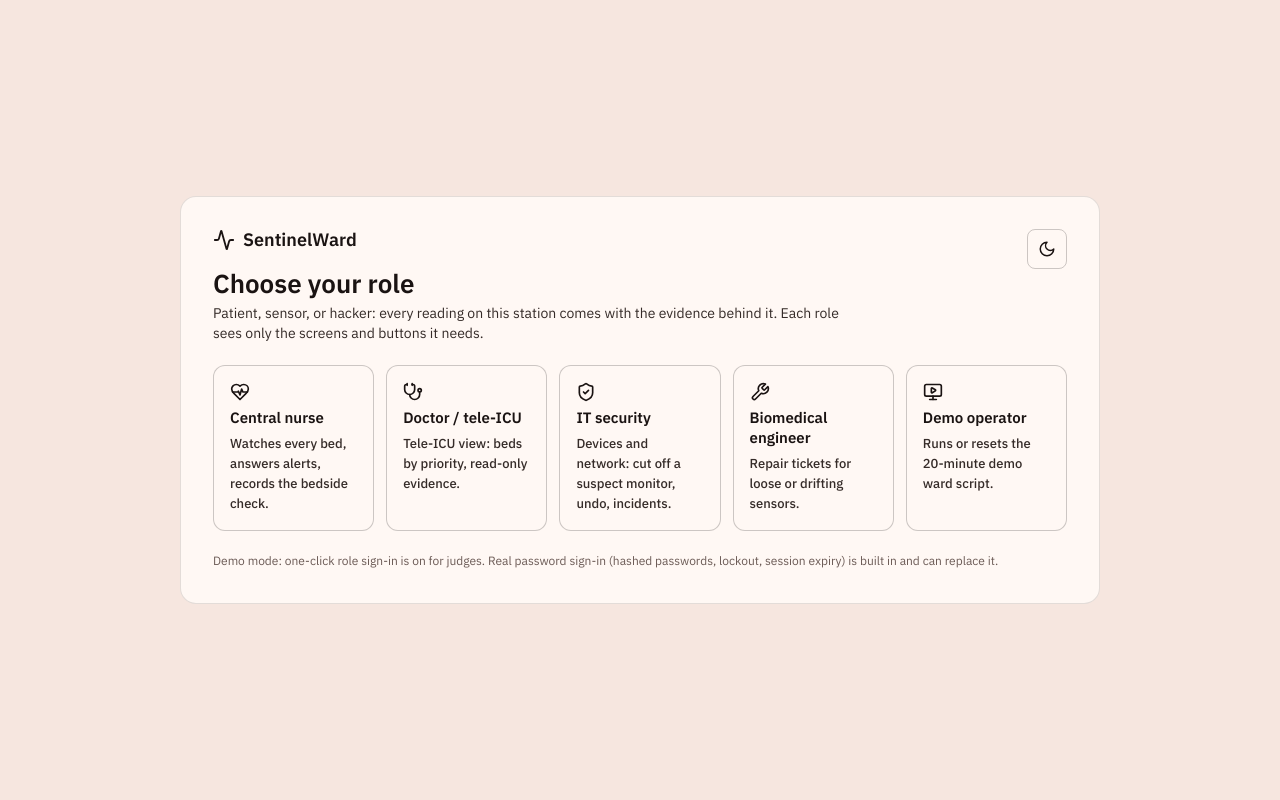
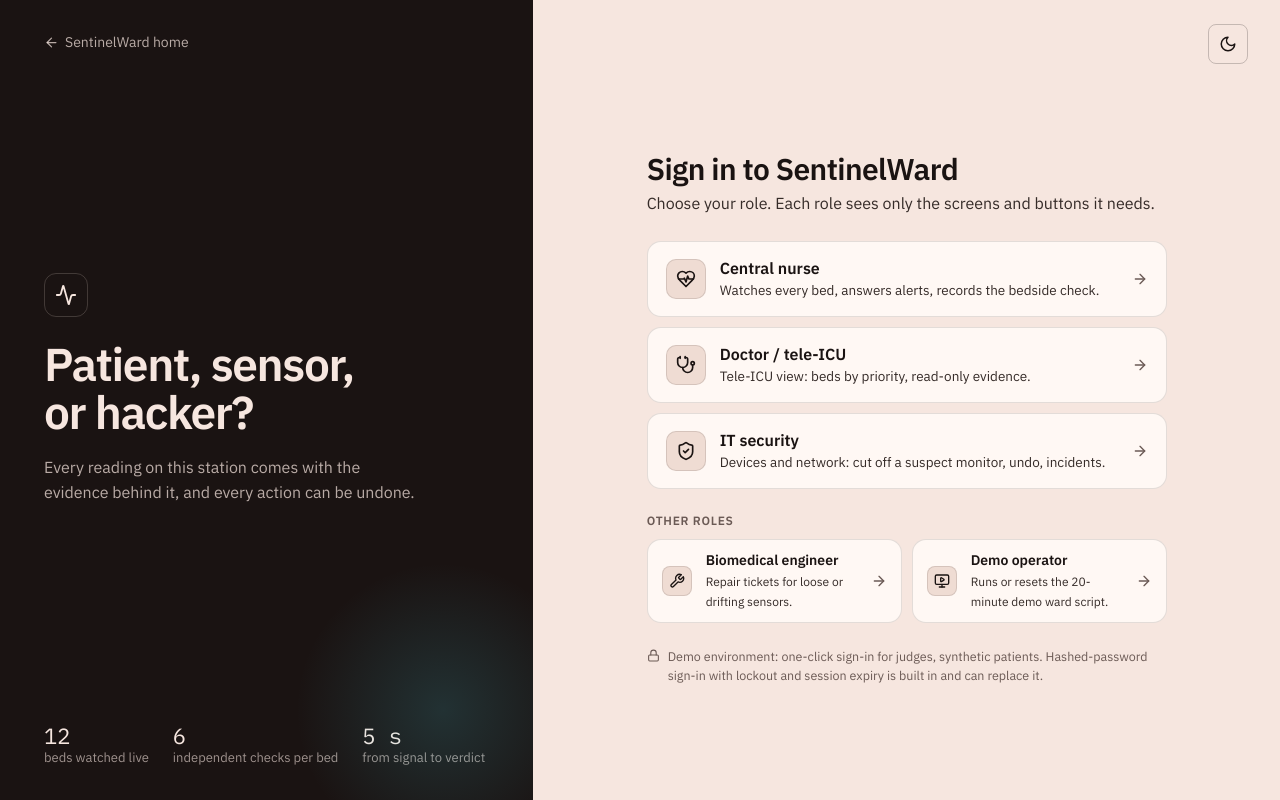
Before and after one commit to adityasinghin01-hash/sentinelward, a React (Vite) app in the folder web/: page /login in a window 1280 px wide. Built offline with nearby package versions, Linux system fonts and the light colour scheme.

Commit message:
Sign-in redesign: split layout, three primary role cards + secondary roles, home link, honest demo note; test wording updated
Co-Authored-By: Claude Opus 5.5 <noreply@anthropic.com>

```diff
--- a/web/src/pages/Login.tsx
+++ b/web/src/pages/Login.tsx
@@ -1,7 +1,7 @@
 import {useState} from 'react';
 import {ThemeToggle} from '../components/ThemeToggle';
-import {useLocation, useNavigate, useSearchParams} from 'react-router-dom';
-import {Activity, ShieldCheck, Stethoscope, Wrench, MonitorPlay, HeartPulse} from 'lucide-react';
+import {Link, useLocation, useNavigate, useSearchParams} from 'react-router-dom';
+import {Activity, ShieldCheck, Stethoscope, Wrench, MonitorPlay, HeartPulse, ArrowRight, ArrowLeft, Lock} from 'lucide-react';
 import type {Role, Session} from '../lib/types';
 import {api} from '../lib/api';
 import {roleHomes, roleNames} from '../lib/domain';
@@ -43,31 +43,40 @@ export function LoginPage() {
     }
   };
 
+  const card = ({role, icon: Icon, does}: typeof ROLES[number], big: boolean) => (
+    <button key={role} className={`role-card ${big ? 'role-big' : 'role-small'} ${preset === role ? 'is-preset' : ''}`} autoFocus={preset === role}
+            onClick={() => void signIn(role)} disabled={pending !== null} aria-busy={pending === role}>
+      <span className="role-icon"><Icon size={big ? 20 : 16} aria-hidden="true" /></span>
+      <span className="role-text"><strong>{roleNames[role]}</strong><span>{does}</span></span>
+      {pending === role ? <em>Signing in…</em> : <ArrowRight className="role-go" size={16} aria-hidden="true" />}
+    </button>
+  );
   return (
     <main className="login" id="main">
-      <section className="login-card" aria-labelledby="login-title">
-        <div className="login-brand-row"><div className="brand brand-large"><Activity size={22} aria-hidden="true" />SentinelWard</div><ThemeToggle scope="landing"/></div>
-        <h1 id="login-title">Choose your role</h1>
-        <p className="login-lead">
-          Patient, sensor, or hacker: every reading on this station comes with the evidence behind it.
-          Each role sees only the screens and buttons it needs.
-        </p>
-        <div className="role-grid">
-          {ROLES.map(({role, icon: Icon, does}) => (
-            <button key={role} className={`role-card ${preset === role ? 'is-preset' : ''}`} autoFocus={preset === role} onClick={() => void signIn(role)} disabled={pending !== null}
-                    aria-busy={pending === role}>
-              <Icon size={20} aria-hidden="true" />
-              <strong>{roleNames[role]}</strong>
-              <span>{does}</span>
-              {pending === role && <em>Signing in…</em>}
-            </button>
-          ))}
+      <aside className="login-side" aria-hidden="false">
+        <Link to="/" className="login-home"><ArrowLeft size={15} aria-hidden="true" />SentinelWard home</Link>
+        <div className="login-side-body">
+          <div className="login-mark"><Activity size={22} aria-hidden="true" /></div>
+          <p className="login-quote">Patient, sensor,<br />or hacker?</p>
+          <p className="login-side-text">Every reading on this station comes with the evidence behind it, and every action can be undone.</p>
         </div>
-        {error && <p className="login-error" role="alert">{error}</p>}
-        <p className="login-foot">
-          Demo mode: one-click role sign-in is on for judges. Real password sign-in (hashed passwords,
-          lockout, session expiry) is built in and can replace it.
-        </p>
+        <ul className="login-facts">
+          <li><span>12</span>beds watched live</li>
+          <li><span>6</span>independent checks per bed</li>
+          <li><span>5 s</span>from signal to verdict</li>
+        </ul>
+      </aside>
+      <section className="login-main" aria-labelledby="login-title">
+        <div className="login-top"><ThemeToggle scope="landing" /></div>
+        <div className="login-panel">
+          <h1 id="login-title">Sign in to SentinelWard</h1>
+          <p className="login-lead">Choose your role. Each role sees only the screens and buttons it needs.</p>
+          <div className="role-list">{ROLES.slice(0, 3).map(r => card(r, true))}</div>
+          <p className="role-more">Other roles</p>
+          <div className="role-row">{ROLES.slice(3).map(r => card(r, false))}</div>
+          {error && <p className="login-error" role="alert">{error}</p>}
+          <p className="login-foot"><Lock size={13} aria-hidden="true" />Demo environment: one-click sign-in for judges, synthetic patients. Hashed-password sign-in with lockout and session expiry is built in and can replace it.</p>
+        </div>
       </section>
     </main>
   );
--- a/web/src/styles/login.css
+++ b/web/src/styles/login.css
@@ -1,16 +1,48 @@
-/* Login */
-.login { min-height: 100vh; display: grid; place-items: center; padding: 24px; background: var(--page); }
-.login-card { width: min(920px, 100%); background: var(--surface); border: 1px solid var(--border); border-radius: 16px; padding: 32px; }
-.brand-large { font-size: 18px; margin-bottom: 18px; }
-.login-card h1 { margin: 0 0 6px; font-size: 26px; font-weight: 600; }
-.login-lead { color: var(--text-2); margin: 0 0 22px; max-width: 640px; }
-.role-grid { display: grid; grid-template-columns: repeat(auto-fit, minmax(160px, 1fr)); gap: 12px; }
-.role-card { flex-direction: column; align-items: flex-start; text-align: left; gap: 6px; padding: 16px; background: var(--surface); border-radius: 12px; min-height: 150px; }
-.role-card svg { color: var(--text); }
-.role-card strong { font-size: 15px; }
-.role-card span { color: var(--text-2); font-size: 13px; }
-.role-card em { color: var(--text); font-size: 12px; font-style: normal; }
-.login-error { color: var(--text); background: var(--stripes); padding: 8px 12px; border-radius: 8px; margin-top: 14px; }
-.login-foot { color: var(--text-3); font-size: 12px; margin: 20px 0 0; }
-
-.login-brand-row { display: flex; align-items: flex-start; justify-content: space-between; gap: 24px; }
+/* ===== Sign in ===== */
+.login { min-height: 100vh; display: grid; grid-template-columns: minmax(360px, 5fr) 7fr; background: var(--page); }
+.login-side { position: relative; display: flex; flex-direction: column; justify-content: space-between; gap: 32px; padding: 32px 44px; background: #1A1312; color: #F6E6DF; overflow: hidden; }
+.login-side::after { content: ''; position: absolute; right: -120px; bottom: -120px; width: 420px; height: 420px; border-radius: 50%; background: radial-gradient(closest-side, rgba(77,208,225,.16), transparent 70%); pointer-events: none; }
+[data-theme="dark"] .login-side { background: var(--surface-sunken); border-right: 1px solid var(--border); }
+.login-home { display: inline-flex; align-items: center; gap: 6px; color: rgba(246,230,223,.72); text-decoration: none; font-size: 14px; width: fit-content; }
+.login-home:hover { color: #F6E6DF; }
+.login-mark { display: inline-grid; place-items: center; width: 44px; height: 44px; border-radius: 12px; border: 1px solid rgba(246,230,223,.18); color: #F6E6DF; }
+.login-quote { margin: 24px 0 0; font-size: clamp(36px, 3.6vw, 52px); line-height: 1.04; font-weight: 600; letter-spacing: -.03em; }
+.login-side-text { margin: 18px 0 0; max-width: 380px; font-size: 16px; line-height: 1.55; color: rgba(246,230,223,.72); }
+.login-facts { list-style: none; margin: 0; padding: 0; display: grid; grid-template-columns: repeat(3, auto); gap: 24px; justify-content: start; font-size: 13px; color: rgba(246,230,223,.6); }
+.login-facts li { display: flex; flex-direction: column; gap: 2px; }
+.login-facts span { font-family: var(--font-mono); font-size: 22px; color: #F6E6DF; }
+.login-main { display: flex; flex-direction: column; padding: 24px 32px; }
+.login-top { display: flex; justify-content: flex-end; }
+.login-panel { width: min(520px, 100%); margin: auto; padding: 24px 0; }
+.login-panel h1 { margin: 0; font-size: 30px; font-weight: 600; letter-spacing: -.02em; }
+.login-lead { margin: 10px 0 28px; color: var(--text-2); font-size: 16px; }
+.role-list { display: flex; flex-direction: column; gap: 10px; }
+.role-card { display: flex; align-items: center; gap: 14px; width: 100%; text-align: left; border: 1px solid var(--border); background: var(--surface); color: var(--text); border-radius: 14px; cursor: pointer; font: inherit; transition: border-color 140ms var(--ease-out), background-color 140ms var(--ease-out), transform 80ms var(--ease-out); }
+.role-card:hover:not(:disabled) { border-color: var(--text); }
+.role-card:active:not(:disabled) { transform: scale(.99); }
+.role-card:disabled { cursor: progress; opacity: .7; }
+.role-card:focus-visible { outline: 2px solid var(--focus); outline-offset: 2px; }
+.role-big { padding: 16px 18px; min-height: 72px; }
+.role-small { padding: 10px 14px; min-height: 52px; }
+.role-icon { flex: none; display: inline-grid; place-items: center; width: 40px; height: 40px; border-radius: 10px; background: var(--surface-sunken); border: 1px solid var(--border); }
+.role-small .role-icon { width: 30px; height: 30px; border-radius: 8px; }
+.role-text { display: flex; flex-direction: column; gap: 2px; min-width: 0; }
+.role-text strong { font-size: 16px; font-weight: 600; }
+.role-small .role-text strong { font-size: 14px; }
+.role-text span { font-size: 13.5px; color: var(--text-2); }
+.role-small .role-text span { font-size: 12px; }
+.role-go { margin-left: auto; flex: none; color: var(--text-3); transition: transform 160ms var(--ease-out), color 160ms var(--ease-out); }
+.role-card:hover .role-go { transform: translateX(3px); color: var(--text); }
+.role-card em { margin-left: auto; font-style: normal; font-size: 13px; color: var(--text-2); }
+.role-more { margin: 22px 0 8px; font-size: 12px; font-weight: 600; letter-spacing: .06em; text-transform: uppercase; color: var(--text-3); }
+.role-row { display: grid; grid-template-columns: 1fr 1fr; gap: 10px; }
+.login-error { margin: 16px 0 0; padding: 10px 12px; border-radius: 10px; border: 1px solid var(--st-emergency); color: var(--text); font-size: 14px; }
+.login-foot { display: flex; gap: 8px; align-items: flex-start; margin: 24px 0 0; font-size: 12.5px; line-height: 1.5; color: var(--text-3); }
+.login-foot svg { flex: none; margin-top: 2px; }
+.role-card.is-preset { border-color: var(--text); box-shadow: 0 0 0 1px var(--text); }
+@media (max-width: 900px) {
+  .login { grid-template-columns: 1fr; }
+  .login-side { padding: 24px; gap: 20px; }
+  .login-facts { display: none; }
+  .role-row { grid-template-columns: 1fr; }
+}
```
Also changed, not shown: 1 other file (tests, documents, lock files or other folders).
